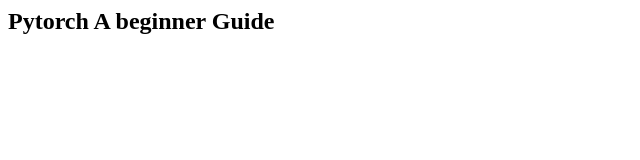
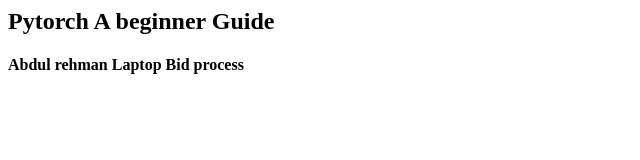
Before and after one commit to riazspace/Demo-repo, a plain HTML site: page index.html in a window 1280 px wide. Shown: the whole page, without its empty margins (0-640 px from the left). Drawn offline with Linux system fonts and the light colour scheme.

Commit message:
Index file modified

```diff
--- a/index.html
+++ b/index.html
@@ -2,4 +2,6 @@
 <body>
 <h2> Pytorch A beginner Guide</h2>
 
+
+<h4> Abdul rehman Laptop Bid process</h4>
 </body>
```
